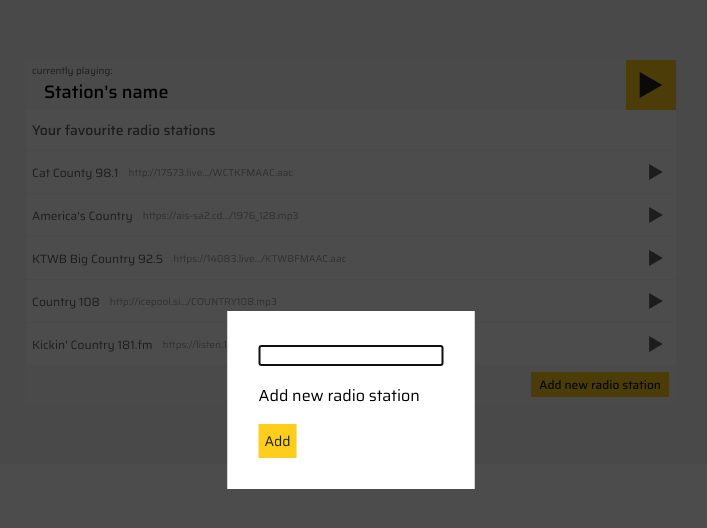
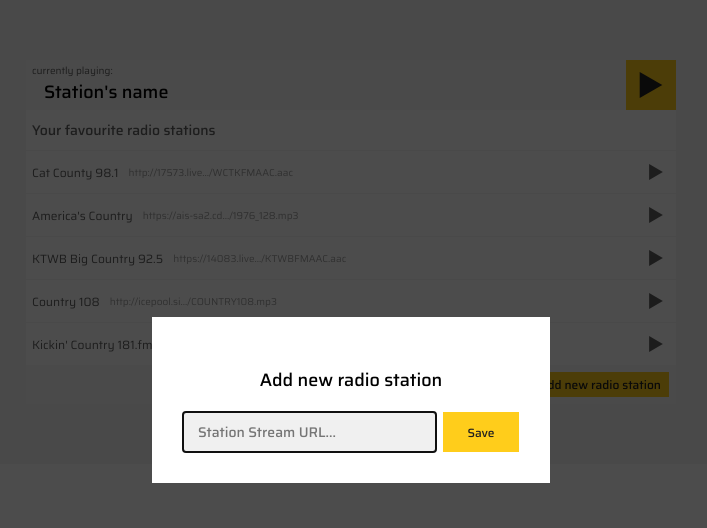
Before and after one commit to monikahenschke/radio-app-react, a React (Create React App) app: page / in a window 1280 px wide. Both pictures are taken after a click on the button "Add new radio station". Shown: the top 528 px of the page, without its empty margins (289-996 px from the left). Built offline with nearby package versions, Linux system fonts and the light colour scheme.

Commit message:
fix of the modal and bottomBar styling

```diff
--- /dev/null
+++ b/src/components/BottomBar.jsx
@@ -0,0 +1,39 @@
+import Button from './Button';
+import ModalDefault from './Modal';
+import styles from './BottomBar.module.scss';
+import { useState } from 'react';
+
+export const BottomBar = () => {
+  const [isModalOpen, setModalIsOpen] = useState(false);
+  const radioStationsAddingContentModal = (
+    <div className={styles.addNewStationModal}>
+      <p>Add new radio station</p>
+      <div className={styles.addNewStationInput}>
+        <input type="text" placeholder="Station Stream URL..."></input>
+        <Button size="big" onClick={() => setModalIsOpen(false)}>
+          Save
+        </Button>
+      </div>
+    </div>
+  );
+
+  return (
+    <div className={styles.bottomBar}>
+      <Button
+        onClick={() => {
+          setModalIsOpen(true);
+        }}
+      >
+        {'Add new radio station'}
+      </Button>
+
+      <ModalDefault
+        isModalOpen={isModalOpen}
+        setModalIsOpen={setModalIsOpen}
+        buttonName="Add"
+      >
+        {radioStationsAddingContentModal}
+      </ModalDefault>
+    </div>
+  );
+};
--- /dev/null
+++ b/src/components/BottomBar.module.scss
@@ -0,0 +1,48 @@
+@import '/src/styles/colors';
+
+.bottomBar {
+    background: #f9f9f9;
+    display: flex;
+    justify-content: end;
+    padding: 7px;
+
+    & button {
+      font-weight: 500;
+      padding: 3px 8px;
+    }
+
+  }
+  .addNewStationModal {
+      & p {
+          text-align: center;
+          font-size: 18px;
+          font-weight: 500;
+      }
+  }
+  .addNewStationInput {
+      height: 40px;
+      display: flex;
+      width: 336px;
+      & input, button {
+          font-weight: 500;
+          height: 100%;
+      }
+      & button {
+          min-width: 76px;
+      }
+      & input {
+          flex-grow: 1;
+          font-family: 'Saira', sans-serif;
+          padding: 0;
+          padding-left: 15px;
+          font-size: 14px;
+          margin: 0;
+          border: none;
+          background: $gray-input-color;
+          margin-right: 7px;
+      }
+  }
+
+  .addNewStationModalContent {
+    display: flex;
+  }
--- a/src/components/Button.module.scss
+++ b/src/components/Button.module.scss
@@ -22,7 +22,6 @@
     }
     &.big {
         padding: 6px;
-        font-size: 14px;
         &.icon {
             width: 50px;
             height: 50px;
@@ -34,7 +33,6 @@
      }
      &.small {
         padding: 3px;
-        font-size: 11px;
 
         &.icon {
             width: 14px;
--- a/src/components/Layout.jsx
+++ b/src/components/Layout.jsx
@@ -1,52 +1,13 @@
-import { useState } from 'react';
 import styles from './Layout.module.scss';
-import ModalDefault from './Modal';
-import Button from '../components/Button';
-import { ReactComponent as playLargeIcon } from '../images/play-large.svg';
+import { TopBar } from './TopBar';
+import { BottomBar } from './BottomBar';
 
 export const Layout = ({ children }) => {
-  const [isModalOpen, setModalIsOpen] = useState(false);
-  const radioStationsAddingContentModal = (
-    <div className="sd">
-      <input type="text"></input>
-      <p>Add new radio station</p>
-    </div>
-  );
-
   return (
     <div data-testid="layout" className={styles.Layout}>
-      <div className={styles.topBar}>
-        <div className={styles.topBarContainer}>
-          <p className={styles.topBarHeadline}>currently playing:</p>
-          <p className={styles.topBarStationsName}>Station's name</p>
-        </div>
-        <Button
-          size="big"
-          iconOnly={true}
-          icon={playLargeIcon}
-          onClick={() => {}}
-        >
-          Play!
-        </Button>
-      </div>
+      <TopBar />
       <div className={styles.content}>{children}</div>
-      <div className={styles.bottomBar}>
-        <Button
-          onClick={() => {
-            setModalIsOpen(true);
-          }}
-        >
-          {'Add new radio station'}
-        </Button>
-
-        <ModalDefault
-          isModalOpen={isModalOpen}
-          setModalIsOpen={setModalIsOpen}
-          buttonName="Add"
-        >
-          {radioStationsAddingContentModal}
-        </ModalDefault>
-      </div>
+      <BottomBar />
     </div>
   );
 };
--- a/src/components/Layout.module.scss
+++ b/src/components/Layout.module.scss
@@ -5,43 +5,3 @@
   background: $white-color;
   margin: 60px 0;
 }
-
-.topBar {
-    background: $background-color2;
-    // padding: 3px 6px;
-    display: flex;
-    justify-content: space-between;
-
-    & button {
-
-    }
-}
-.topBarContainer {
-  padding: 3px 6px;
-}
-.topBarHeadline {
-  font-size: 10px;
-  margin: 0;
-  color: $headline-color;
-}
-.topBarStationsName {
-  font-size: 18px;
-  margin: 0;
-  font-weight: 500;
-  padding-left: 12px;
-}
-.bottomBar {
-  background: #f9f9f9;
-  display: flex;
-  justify-content: end;
-  padding: 7px;
-
-  & button {
-    font-weight: 500;
-    padding: 3px 8px;
-  }
-
-}
-
-.content {
-}
--- a/src/components/Modal.jsx
+++ b/src/components/Modal.jsx
@@ -4,12 +4,7 @@ import ReactDom from 'react-dom';
 import Button from './Button';
 import styles from './Modal.module.scss';
 
-const ModalDefault = ({
-  children,
-  buttonName,
-  isModalOpen,
-  setModalIsOpen,
-}) => {
+const ModalDefault = ({ children, isModalOpen, setModalIsOpen }) => {
   const portal = useRef(document.createElement('div'));
 
   useEffect(() => {
@@ -26,12 +21,7 @@ const ModalDefault = ({
   return ReactDom.createPortal(
     <FocusTrap>
       <div className={styles.overlay}>
-        <div className={styles.content}>
-          {children}
-          <Button size="big" onClick={() => setModalIsOpen(false)}>
-            {buttonName ? buttonName : 'Okay!'}
-          </Button>
-        </div>
+        <div className={styles.content}>{children}</div>
       </div>
     </FocusTrap>,
     portal.current
--- a/src/components/StationsListItem.jsx
+++ b/src/components/StationsListItem.jsx
@@ -1,21 +1,21 @@
 import React from 'react';
 import styles from './StationsListItem.module.scss';
 import Button from './Button';
-import { ReactComponent as playMediumIcon } from '../images/play-medium.svg';
-import { toShorterUrl } from '../utils/shorter-url';
+import { ReactComponent as playIconMedium } from '../images/play-medium.svg';
+import { shortenUrl } from '../utils/shorten-url';
 
 const StationsListItem = ({ title, title2, button, ...props }) => {
   return (
     <div className={styles.StationsListItem}>
       <div className={styles.container}>
         <span className={styles.name}>{title} </span>
-        <span className={styles.link}>{toShorterUrl(title2)}</span>
+        <span className={styles.link}>{shortenUrl(title2)}</span>
       </div>
       {button ? (
         <Button
           onClick={() => {}}
           iconOnly={true}
-          icon={playMediumIcon}
+          icon={playIconMedium}
           children={title}
         />
       ) : (
--- /dev/null
+++ b/src/components/TopBar.jsx
@@ -0,0 +1,17 @@
+import { ReactComponent as playIconBig } from '../images/play-large.svg';
+import Button from '../components/Button';
+import styles from './TopBar.module.scss';
+
+export const TopBar = () => {
+  return (
+    <div className={styles.topBar}>
+      <div className={styles.container}>
+        <p className={styles.headline}>currently playing:</p>
+        <p className={styles.stationsName}>Station's name</p>
+      </div>
+      <Button size="big" iconOnly={true} icon={playIconBig} onClick={() => {}}>
+        Play!
+      </Button>
+    </div>
+  );
+};
--- /dev/null
+++ b/src/components/TopBar.module.scss
@@ -0,0 +1,22 @@
+@import '/src/styles/colors';
+
+.topBar {
+    background: $background-color2;
+    display: flex;
+    justify-content: space-between;
+}
+
+.container {
+    padding: 3px 6px;
+}
+.headline {
+    font-size: 10px;
+    margin: 0;
+    color: $headline-color;
+}
+.stationsName {
+    font-size: 18px;
+    margin: 0;
+    font-weight: 500;
+    padding-left: 12px;
+}
--- a/src/styles/_colors.scss
+++ b/src/styles/_colors.scss
@@ -6,3 +6,4 @@ $background-color2: #f9f9f9;
 $white-color: #ffffff;
 $headline-color: #606060;
 $gray-text-color: #a0a0a0;
+$gray-input-color: #f0f0f0;
--- a/src/utils/shorter-url.js
+++ b/src/utils/shorten-url.js
@@ -1,4 +1,4 @@
-export function toShorterUrl(longUrl) {
+export function shortenUrl(longUrl) {
   let domainNameShortened;
   const splitedUrl = longUrl.split('/').filter((v) => v);
   console.log(splitedUrl.length);
```
